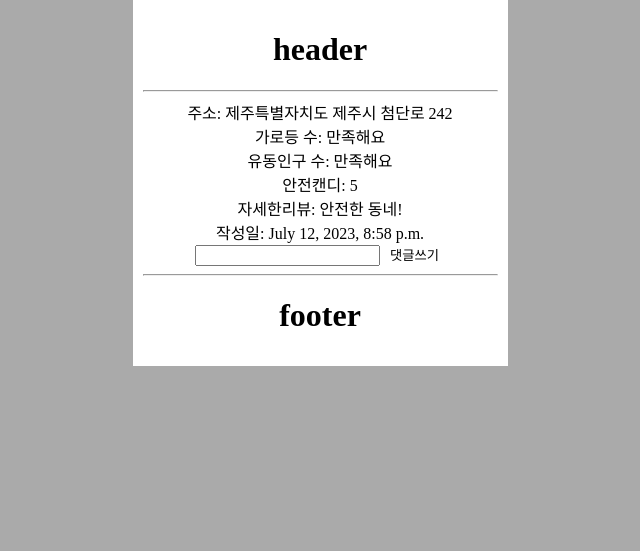
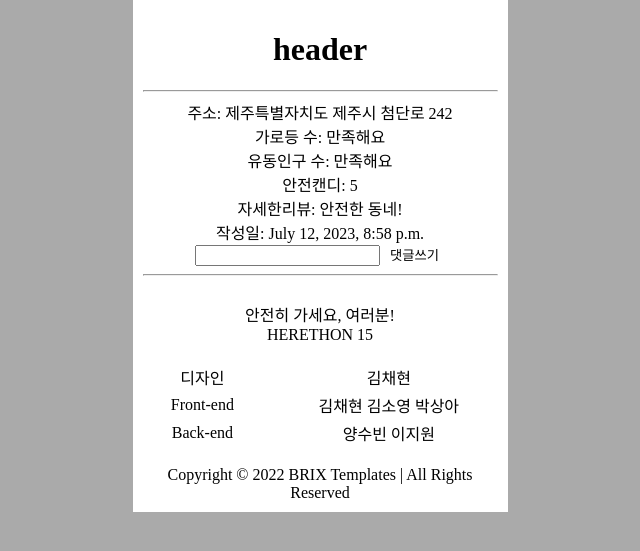
Before and after one commit to 2023-HERETHON/2023-Herethon-15, a Django app: page /markers/9/ in a window 1280 px wide. Shown: the top 551 px of the page, without its empty margins (320-960 px from the left). Run offline with Django 3.2, Linux system fonts and the light colour scheme; data comes from the database, SQL or seed files in the repository; some libraries are stand-ins or nearby versions.

Commit message:
feat: chore

```diff
--- a/candy/templates/footer.html
+++ b/candy/templates/footer.html
@@ -1,5 +1,24 @@
-<div class = "footer">
-    <div>
-        <h1>footer</h1>
-    </div>
+<div class="footer">
+  <br />
+  <a id="bye">
+    안전히 가세요, 여러분! <br />
+    HERETHON 15 <br />
+  </a>
+  <br />
+  <table id="table" style="width: 375px" text-align="left">
+    <tr>
+      <td>디자인</td>
+      <td>김채현</td>
+    </tr>
+    <tr>
+      <td>Front-end</td>
+      <td>김채현 김소영 박상아</td>
+    </tr>
+    <tr>
+      <td>Back-end</td>
+      <td>양수빈 이지원</td>
+    </tr>
+  </table>
+  <br />
+  <a id="copyright">Copyright © 2022 BRIX Templates | All Rights Reserved</a>
 </div>
```
